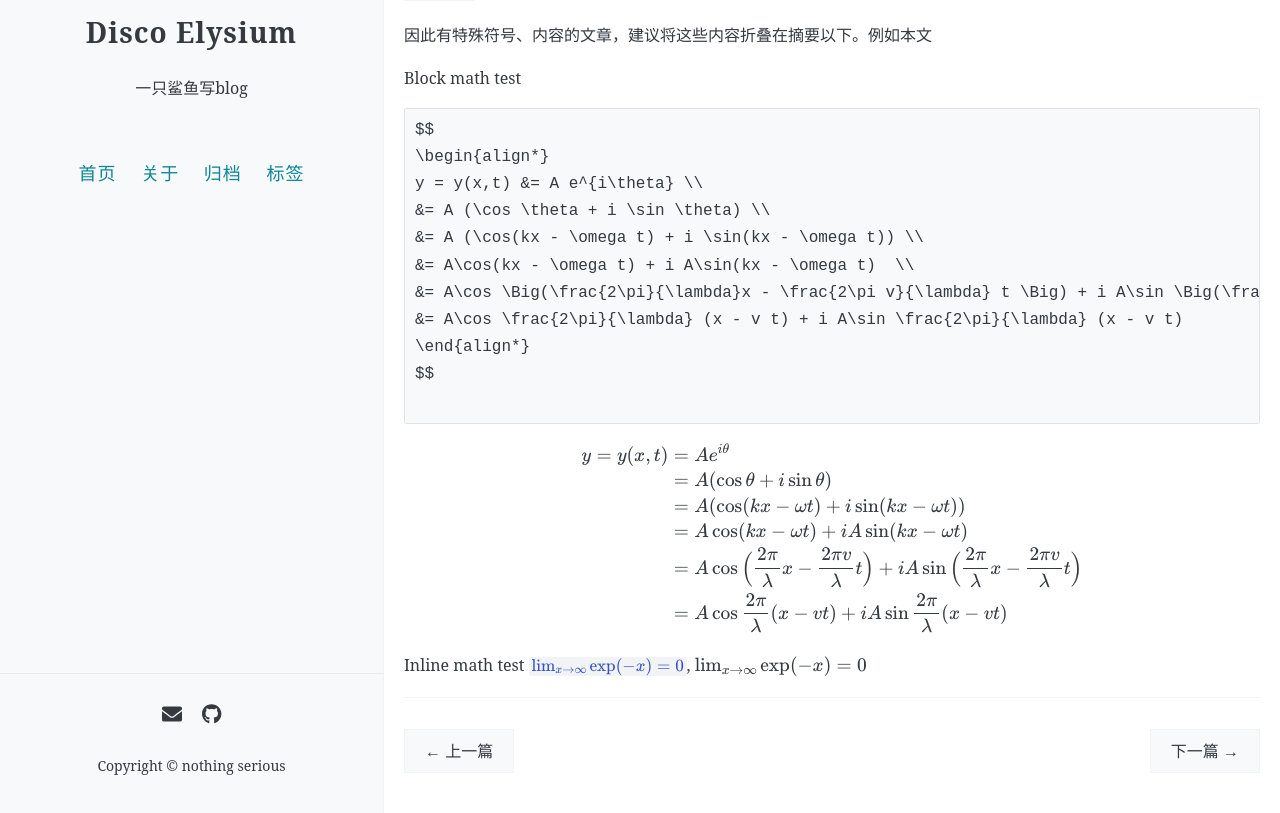
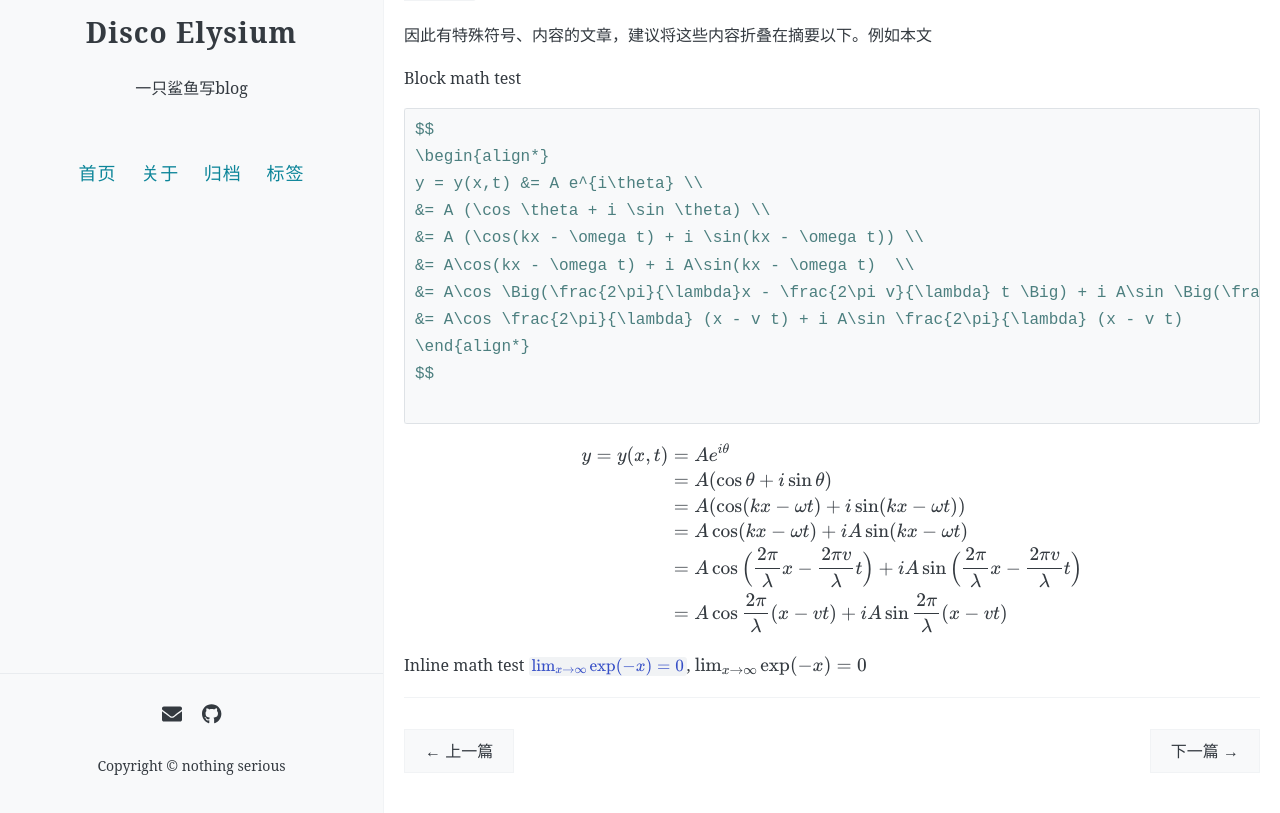
Before and after one commit to syy404/discoelysium, a Jekyll site: the page built from _posts/2019-07-24-math-test.md, in a window 1280 px wide and 1103 px high. Shown: the part 290-1103 px from the top of the window. Built offline with Jekyll 4.4.1, drawn with Linux system fonts in a browser that asks for light colours; formulas are drawn with MathJax 3; comment, search, counter and statistics services are not loaded.

Commit message:
Update _highlights.scss

```diff
--- a/_sass/_highlights.scss
+++ b/_sass/_highlights.scss
@@ -23,6 +23,7 @@ pre.highlight {
 
 .highlight {
   background: $oc-gray-0;
+  color: #4c7f7f;
 }
 
 .highlight .c {
```
